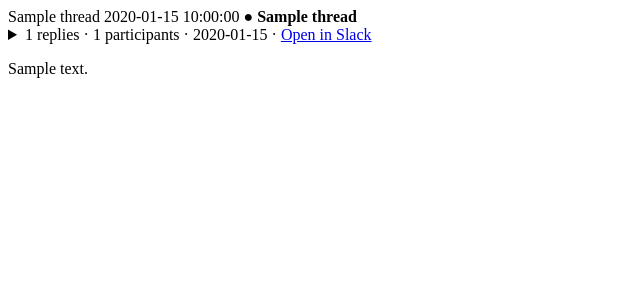
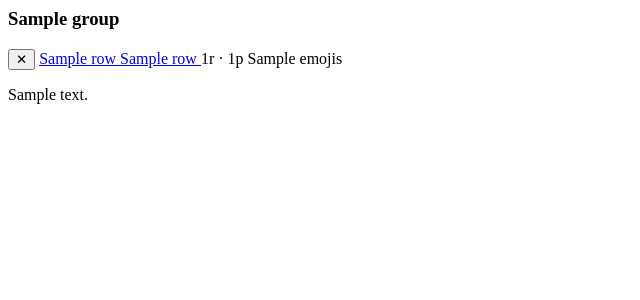
Before and after one commit to scottidler/slack-dashboard, a FastAPI app: template src/slack_dashboard/templates/partials/threads.html in a window 1280 px wide. Shown: the top 300 px of the page, without its empty margins (0-640 px from the left). Run offline with FastAPI, Linux system fonts and the light colour scheme; the template is opened without the code that fills it: most values are stand-ins (such as "Sample title", 1, 10 or a date in 2020); parts of the project's set-up code (start-up, migrations or seed data) failed here and were passed over.

Commit message:
feat(ui): dense compact-row presentation with grouping and dismiss
Replace the card partial with single-line rows (channel:title counts emoji),
remove the threads[:15] cap so every trackable thread renders (zero-miss),
add group-by (channel|size|velocity|participants), zombie/fire emoji state
channel, hover-to-summarize, click-through Slack deep links, and a per-row
dismiss control. Grouping/deep-link/emoji logic moves into testable view-model
functions in web.py; create_routes now takes AppConfig for workspace + heat.

Phase 4 of 5: Compact-row UI
Design doc: docs/design/2026-06-21-ranking-and-triage-redesign.md

```diff
--- a/src/slack_dashboard/main.py
+++ b/src/slack_dashboard/main.py
@@ -99,7 +99,7 @@ def _build_app(config: AppConfig) -> tuple[FastAPI, SlackPoller]:
         await poller.stop()
 
     app = FastAPI(lifespan=lifespan)
-    create_routes(app, poller, llm)
+    create_routes(app, poller, llm, config)
     return app, poller
 
 
--- a/src/slack_dashboard/templates/partials/threads.html
+++ b/src/slack_dashboard/templates/partials/threads.html
@@ -1,40 +1,36 @@
-{% if threads %}
-{% for thread in threads[:15] %}
-<article>
-    <header>
-        <span class="channel-badge">{{ thread.channel_name }}</span>
-        {% if thread.started_by %}<span class="started-by">{{ thread.started_by }}</span>{% endif %}
-        <span class="heat-{{ thread.heat_tier }}">&#9679;</span>
-        <strong>{{ thread.display_title }}</strong>
-    </header>
-    <details class="thread-meta">
-        <summary>
-            {{ thread.reply_count }} replies &middot;
-            {{ thread.participants | length }} participants &middot;
-            {{ thread.last_activity.strftime('%H:%M') }}
-            &middot;
-            <a href="https://slack.com/app_redirect?channel={{ thread.channel_id }}&message_ts={{ thread.thread_ts }}" target="_blank">Open in Slack</a>
-        </summary>
-        <ul class="participant-list">
-            {% for name, count in thread.participants.items() | sort(attribute='1', reverse=true) %}
-            <li><span class="msg-count">{{ count }}</span> {{ name }}</li>
-            {% endfor %}
-        </ul>
-    </details>
-    <div id="summary-{{ thread.channel_id }}-{{ thread.thread_ts | replace('.', '-') }}">
-        {% if thread.summary %}
-        <div class="summary-content">{{ thread.summary | markdown }}</div>
-        {% else %}
-        <button class="outline secondary"
-                hx-get="/summarize/{{ thread.channel_id }}/{{ thread.thread_ts }}"
-                hx-target="#summary-{{ thread.channel_id }}-{{ thread.thread_ts | replace('.', '-') }}"
-                hx-swap="innerHTML"
-                hx-indicator="closest article">
-            Summarize
-        </button>
-        {% endif %}
+{% if groups and groups[0].rows %}
+{% for group in groups %}
+<section class="thread-group">
+    <h3 class="group-label">{{ group.label }}</h3>
+    {% for row in group.rows %}
+    {% set row_id = "row-" ~ row.channel_id ~ "-" ~ (row.thread_ts | replace('.', '-')) %}
+    <div class="thread-row"
+         id="{{ row_id }}"
+         hx-get="/summarize/{{ row.channel_id }}/{{ row.thread_ts }}"
+         hx-trigger="mouseenter once"
+         hx-target="#summary-{{ row.channel_id }}-{{ row.thread_ts | replace('.', '-') }}"
+         hx-swap="innerHTML">
+        <button class="dismiss-btn"
+                title="Dismiss permanently"
+                hx-post="/dismiss/{{ row.channel_id }}/{{ row.thread_ts }}"
+                hx-target="#{{ row_id }}"
+                hx-swap="outerHTML"
+                hx-trigger="click consume">&#10005;</button>
+        <a class="row-link" href="{{ row.deep_link }}" target="_blank" rel="noopener">
+            <span class="channel-badge">{{ row.channel_name }}</span>
+            <span class="row-title heat-{{ row.heat_tier }}">{{ row.display_title }}</span>
+        </a>
+        <span class="row-counts">{{ row.reply_count }}r &middot; {{ row.participant_count }}p</span>
+        {% if row.emojis %}<span class="row-emoji">{{ row.emojis }}</span>{% endif %}
+        <div class="row-summary">
+            <div id="summary-{{ row.channel_id }}-{{ row.thread_ts | replace('.', '-') }}">
+                {% if row.summary %}<div class="summary-content">{{ row.summary | markdown }}</div>
+                {% else %}<span class="summary-hint">Hover to summarize&hellip;</span>{% endif %}
+            </div>
+        </div>
     </div>
-</article>
+    {% endfor %}
+</section>
 {% endfor %}
 {% else %}
 <p>No active threads found.</p>
--- a/src/slack_dashboard/web.py
+++ b/src/slack_dashboard/web.py
@@ -1,26 +1,123 @@
+import logging
+from dataclasses import dataclass, field
 from pathlib import Path
 
 import markdown as md
-from fastapi import FastAPI, Request
+from fastapi import FastAPI, Query, Request
 from fastapi.responses import HTMLResponse
 from fastapi.templating import Jinja2Templates
 from markupsafe import Markup
 
+from slack_dashboard.config import AppConfig
+from slack_dashboard.heat import is_zombie, velocity
 from slack_dashboard.llm.provider import LlmProvider
 from slack_dashboard.slack.mrkdwn import strip_mrkdwn
 from slack_dashboard.slack.poller import SlackPoller
+from slack_dashboard.thread import ThreadEntry
+
+logger = logging.getLogger(__name__)
 
 _TEMPLATE_DIR = Path(__file__).parent / "templates"
+
+# Glyphs for the emoji state channel (see design doc "Emoji State Channel").
+_ZOMBIE = "\N{ZOMBIE}"
+_FIRE = "\N{FIRE}"
+
+_GROUP_BY_CHOICES = ("channel", "size", "velocity", "participants")
+
+
+@dataclass
+class RowView:
+    channel_id: str
+    channel_name: str
+    thread_ts: str
+    display_title: str
+    reply_count: int
+    participant_count: int
+    heat_tier: str
+    emojis: str
+    deep_link: str
+    summary: str | None
+
+
+@dataclass
+class GroupView:
+    label: str
+    rows: list[RowView] = field(default_factory=list)
 
 
 def _markdown_filter(text: str) -> Markup:
     return Markup(md.markdown(text))
 
 
+def deep_link(workspace: str, channel_id: str, thread_ts: str) -> str:
+    """Slack web deep link for a thread: .../archives/{channel}/p{ts_without_dot}."""
+    ts = thread_ts.replace(".", "")
+    return f"https://{workspace}.slack.com/archives/{channel_id}/p{ts}"
+
+
+def _emojis(thread: ThreadEntry, config: AppConfig) -> str:
+    glyphs = []
+    if is_zombie(thread, config.heat):
+        glyphs.append(_ZOMBIE)
+    if thread.heat_tier == "hot":
+        glyphs.append(_FIRE)
+    return "".join(glyphs)
+
+
+def _build_row(thread: ThreadEntry, config: AppConfig) -> RowView:
+    return RowView(
+        channel_id=thread.channel_id,
+        channel_name=thread.channel_name,
+        thread_ts=thread.thread_ts,
+        display_title=thread.display_title,
+        reply_count=thread.reply_count,
+        participant_count=len(thread.participants),
+        heat_tier=thread.heat_tier,
+        emojis=_emojis(thread, config),
+        deep_link=deep_link(config.workspace, thread.channel_id, thread.thread_ts),
+        summary=thread.summary,
+    )
+
+
+def group_threads(threads: list[ThreadEntry], group_by: str, config: AppConfig) -> list[GroupView]:
+    """Partition globally-ranked threads into display groups.
+
+    group-by=channel produces one group per channel (groups ordered by their
+    hottest thread). The size/velocity/participants modes are a single ordered
+    group sorted by that dimension (v1: sort, not bucket). Every trackable thread
+    is always rendered - there is no cap (see Zero-miss invariant).
+    """
+    logger.debug("group_threads: group_by=%s count=%d", group_by, len(threads))
+    if group_by not in _GROUP_BY_CHOICES:
+        group_by = "channel"
+
+    if group_by == "channel":
+        groups: dict[str, GroupView] = {}
+        for thread in threads:
+            group = groups.get(thread.channel_name)
+            if group is None:
+                group = GroupView(label=thread.channel_name)
+                groups[thread.channel_name] = group
+            group.rows.append(_build_row(thread, config))
+        # Threads arrive heat-ranked, so the first row in each group is its hottest;
+        # order groups by that hottest row's position (preserved by dict insertion).
+        return list(groups.values())
+
+    key_fns = {
+        "size": lambda t: t.reply_count,
+        "velocity": lambda t: velocity(t, config.heat),
+        "participants": lambda t: len(t.participants),
+    }
+    ordered = sorted(threads, key=key_fns[group_by], reverse=True)
+    return [GroupView(label=group_by, rows=[_build_row(t, config) for t in ordered])]
+
+
 def create_routes(
     app: FastAPI,
     poller: SlackPoller,
     llm: LlmProvider,
+    config: AppConfig,
     templates: Jinja2Templates | None = None,
 ) -> None:
     if templates is None:
@@ -32,9 +129,17 @@ def create_routes(
         return templates.TemplateResponse(request, "index.html")
 
     @app.get("/threads", response_class=HTMLResponse)
-    async def threads(request: Request) -> HTMLResponse:
+    async def threads(
+        request: Request,
+        group_by: str = Query("channel", alias="group-by"),
+    ) -> HTMLResponse:
         ranked = poller.ranked_threads()
-        return templates.TemplateResponse(request, "partials/threads.html", {"threads": ranked})
+        groups = group_threads(ranked, group_by, config)
+        return templates.TemplateResponse(
+            request,
+            "partials/threads.html",
+            {"groups": groups, "group_by": group_by},
+        )
 
     @app.get("/summarize/{channel_id}/{thread_ts:path}", response_class=HTMLResponse)
     async def summarize(request: Request, channel_id: str, thread_ts: str) -> HTMLResponse:
```
Also changed, not shown: src/slack_dashboard/templates/base.html (+18 -15 lines), src/slack_dashboard/templates/index.html (+10 -0 lines), tests/test_grouping.py (added, +99 -0 lines), tests/test_web.py (+39 -4 lines).
